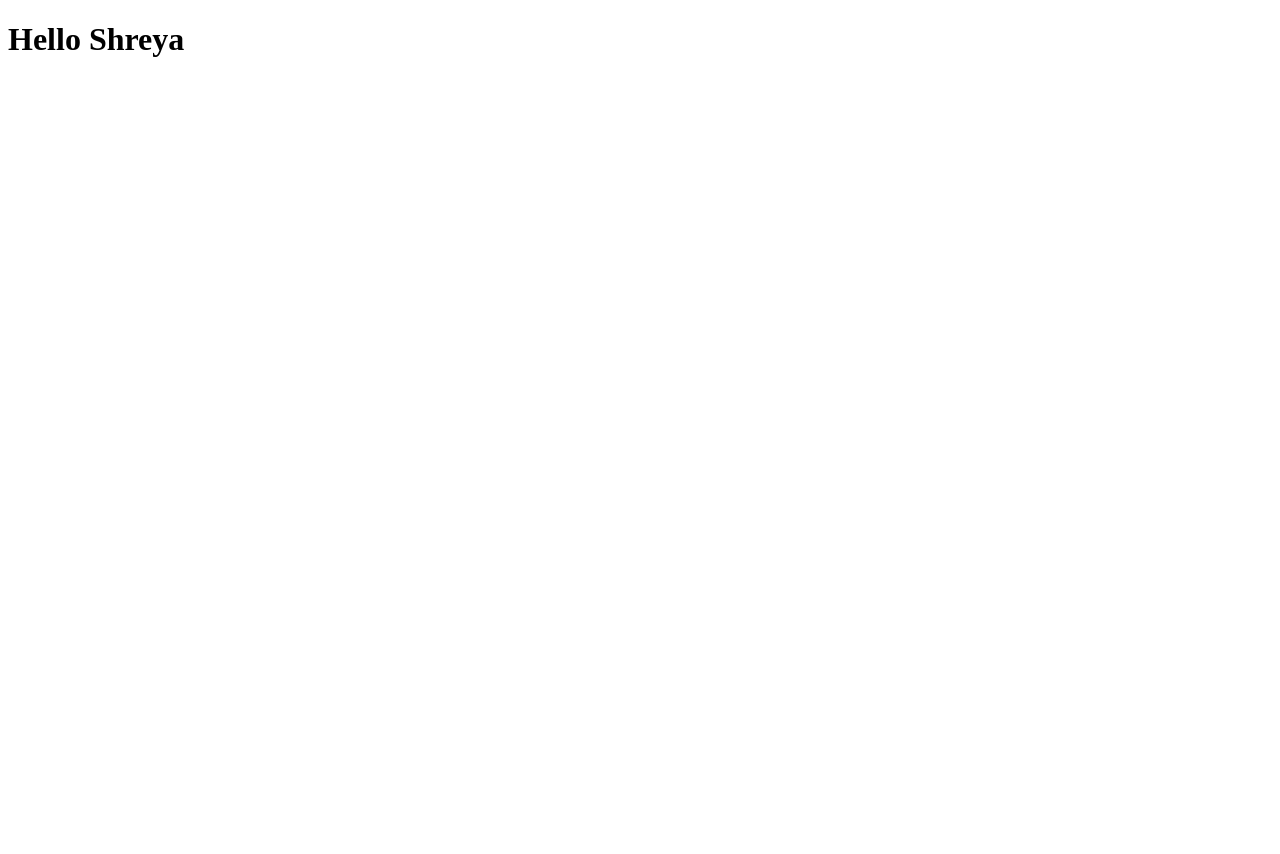
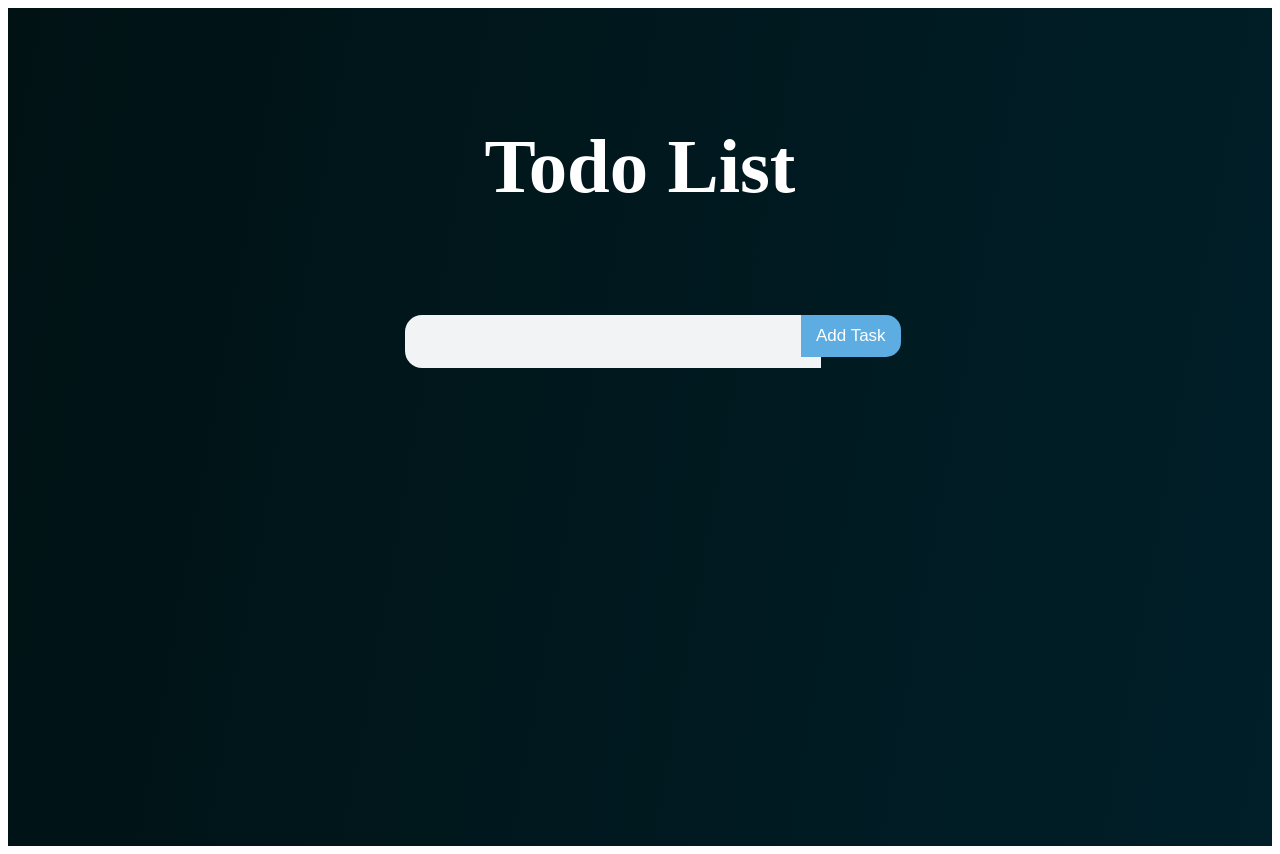
Before and after one commit to itsshreyanigam/vite-project, a React (Vite) app: page / in a window 1280 px wide. Before the commit the page ends 800 px from the top, so only its background shows below. Built offline with nearby package versions, Linux system fonts and the light colour scheme.

Commit message:
form added

```diff
--- a/src/App.jsx
+++ b/src/App.jsx
@@ -1,3 +1,4 @@
+import { Todo } from "./components/Todo/Todo";
 export const App = () => {
-  return <h1>Hello Shreya</h1>
+  return <section>{<Todo/>}</section>
 };
--- a/src/components/Todo/Todo.jsx
+++ b/src/components/Todo/Todo.jsx
@@ -0,0 +1,34 @@
+import "./Todo.css";
+import React, { useState } from 'react';
+export const Todo = () => {
+    const [inputValue, setInputValue] = useState("");
+
+    const handleInputChange = (value) => {
+        setInputValue(value); //the moment we press any key it will change the value
+    };
+
+    const handleFormSubmit = (event) => {
+        event.preventDefault(); //this will prevent the form from submitting and causing a page reload
+    }
+    return <section className="todo-container">
+        <header>
+            <h1>Todo List</h1>
+        </header>
+        <section className="form">
+            <form onSubmit={handleFormSubmit}>
+                <div>
+                    <input
+                        type="text"
+                        className="todo-input"
+                        autoComplete="off"
+                        value={inputValue}
+                        onChange={(event) => handleInputChange(event.target.value)}
+                    />
+                </div>
+                <div>
+                    <button type="submit" className="todo-btn">Add Task</button>
+                </div>
+            </form>
+        </section>
+    </section>
+}
```
